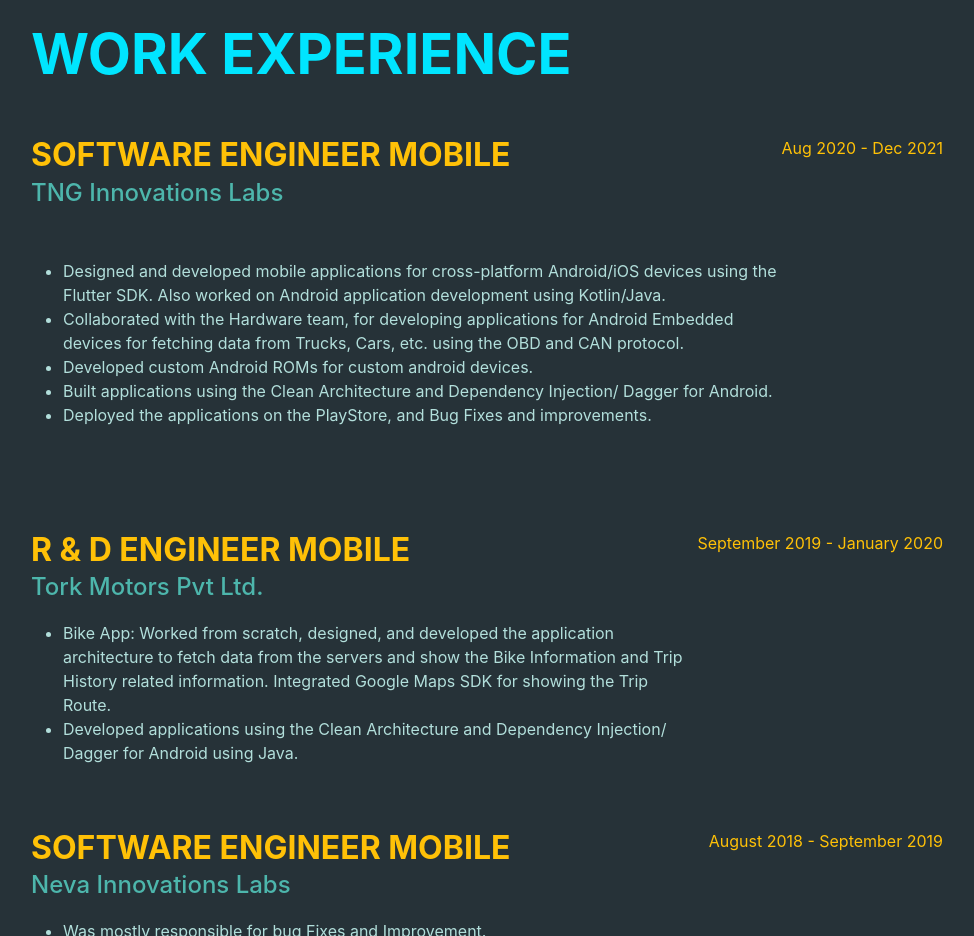
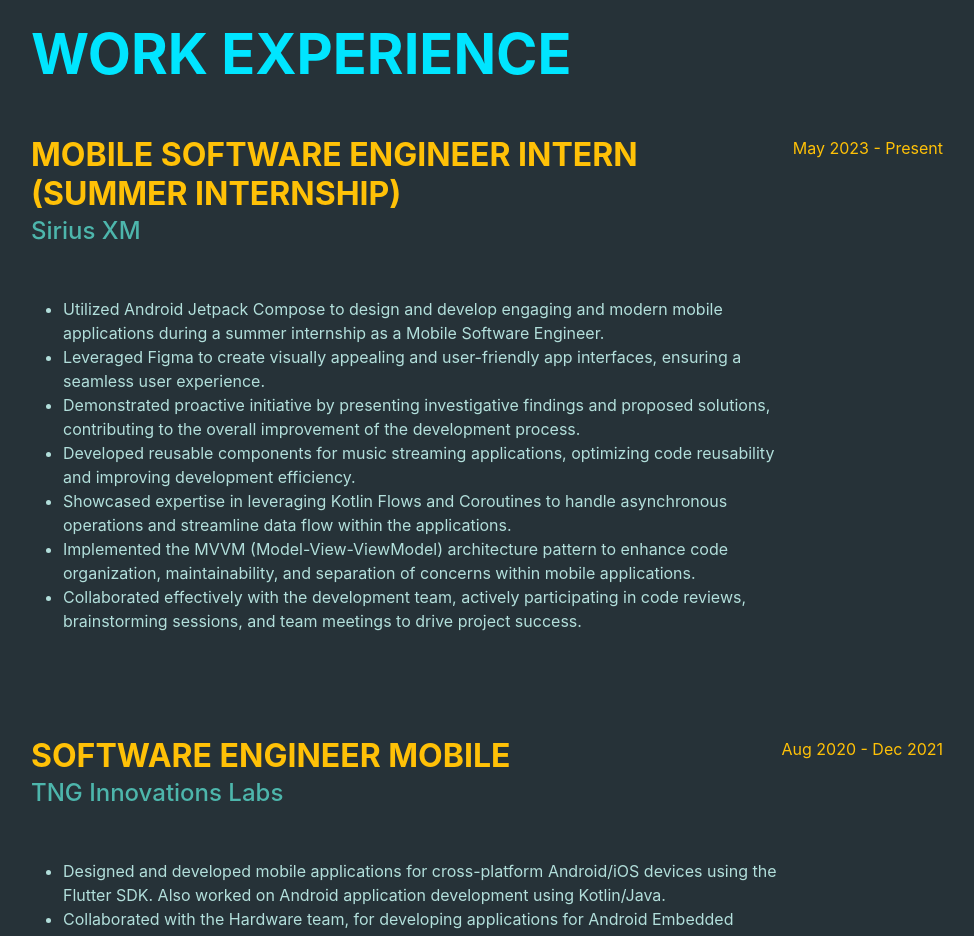
Before and after one commit to upadhyeatul17/upadhyeatul17.github.io, a plain HTML site: page index.html in a window 1280 px wide. Shown: the part 860-1796 px from the top of the page, without its empty margins (289-1263 px from the left). Drawn offline with nearby package versions, Linux system fonts and the light colour scheme; a web font is replaced by a local one.

Commit message:
added intern experience

```diff
--- a/index.html
+++ b/index.html
@@ -67,6 +67,25 @@
             <section class="resume-section" id="experience">
                 <div class="resume-section-content">
                     <h2 class="mb-5">Work Experience</h2>
+                    <div class="d-flex flex-column flex-md-row justify-content-between mb-5">
+                        <div class="flex-grow-1">
+                            <h3 class="mb-0 text-warning">Mobile Software Engineer Intern (Summer Internship)</h3>
+                            <div class="subheading mb-3">Sirius XM</div>
+                            <p class="lead mb-5">
+                                <ul>
+                                    <li>Utilized Android Jetpack Compose to design and develop engaging and modern mobile applications during a summer internship as a Mobile Software Engineer.</li>
+                                    <li>Leveraged Figma to create visually appealing and user-friendly app interfaces, ensuring a seamless user experience.</li>
+                                    <li>Demonstrated proactive initiative by presenting investigative findings and proposed solutions, contributing to the overall improvement of the development process.</li>
+                                    <li>Developed reusable components for music streaming applications, optimizing code reusability and improving development efficiency.</li>
+                                    <li>Showcased expertise in leveraging Kotlin Flows and Coroutines to handle asynchronous operations and streamline data flow within the applications.</li>
+                                    <li>Implemented the MVVM (Model-View-ViewModel) architecture pattern to enhance code organization, maintainability, and separation of concerns within mobile applications.</li>
+                                    <li>Collaborated effectively with the development team, actively participating in code reviews, brainstorming sessions, and team meetings to drive project success.</li>
+                                </ul>
+                                <br>
+                            </p>
+                        </div>
+                        <div class="flex-shrink-0"><span class="text-warning">May 2023 - Present</span></div>
+                    </div>
                     <div class="d-flex flex-column flex-md-row justify-content-between mb-5">
                         <div class="flex-grow-1">
                             <h3 class="mb-0 text-warning">Software Engineer Mobile</h3>
```
